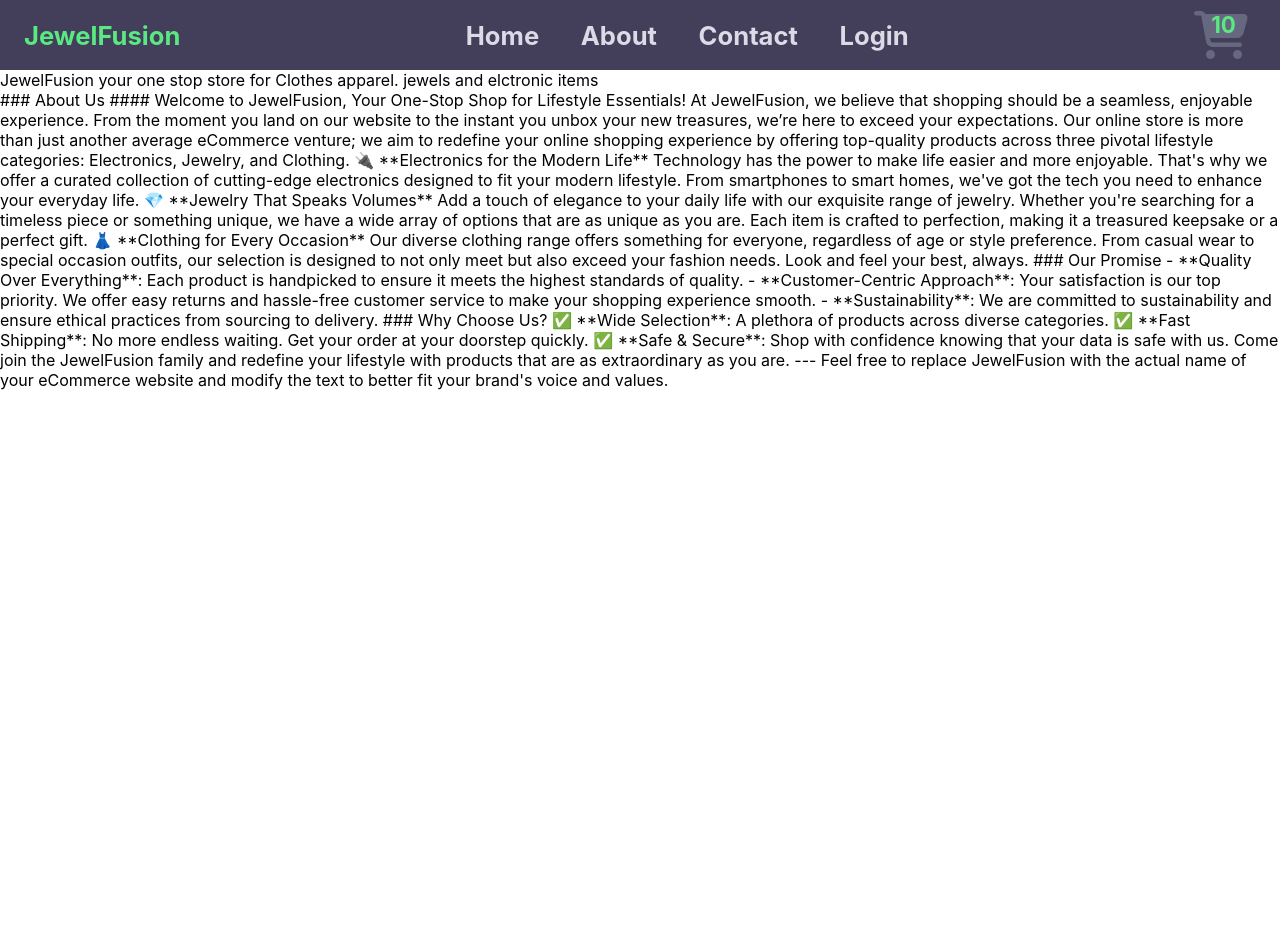
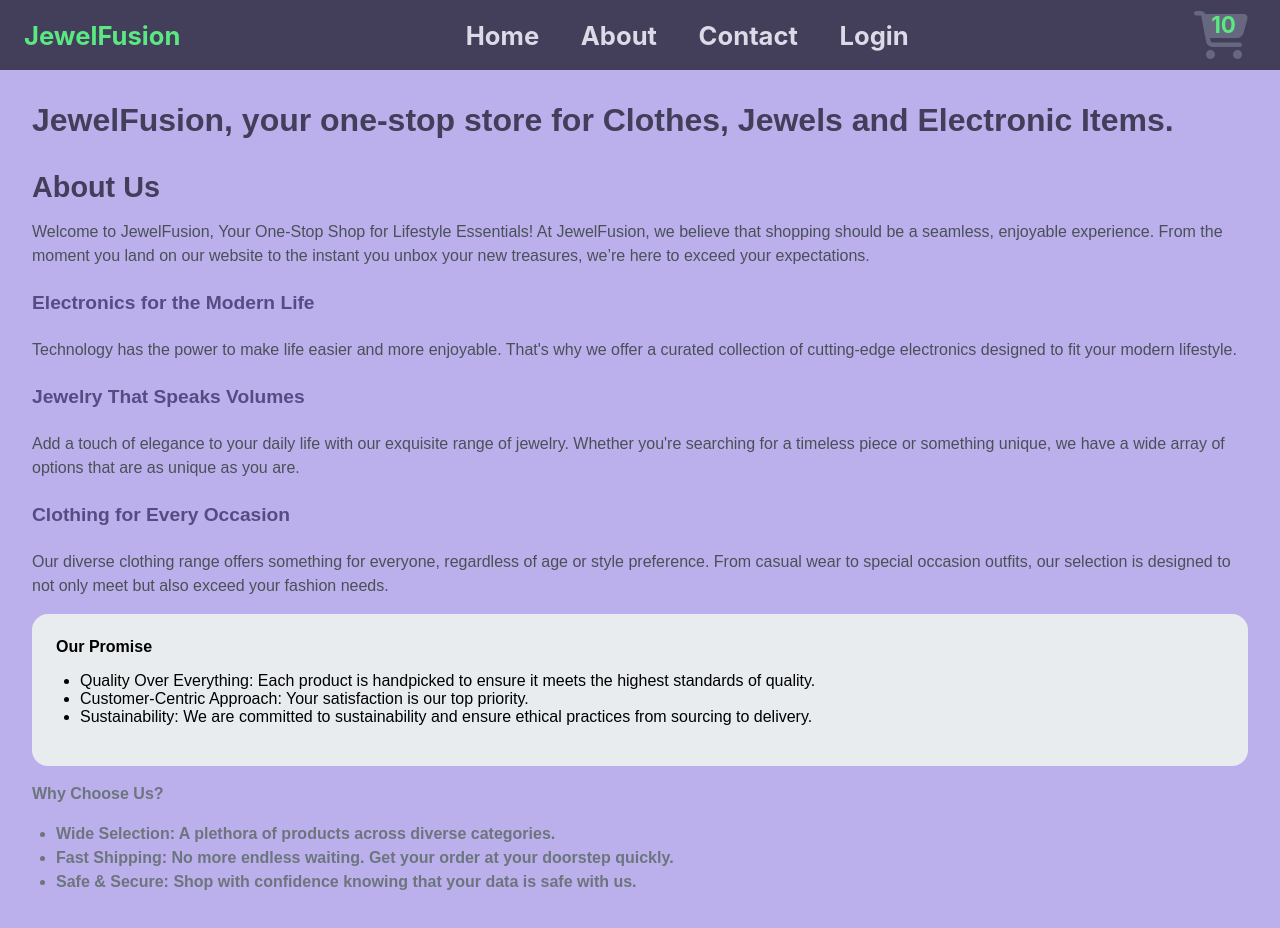
Before and after one commit to MrCyberlord/EcommerceWebsite2, a React (Create React App) app: page /About in a window 1280 px wide. Shown: the top 928 px of the page. Before the commit the page ends 800 px from the top, so only its background shows below. Built offline with nearby package versions, Linux system fonts and the light colour scheme.

Commit message:
Added About page

```diff
--- a/src/App.js
+++ b/src/App.js
@@ -7,6 +7,8 @@ import Products from "./Components/ProductsPage/Products";
 import LoginPage from "./Components/Authentication/LoginPage";
 import About from "./Components/About";
 import ContactPage from "./Components/ContactPage";
+
+import "./App.css";
 
 const App = () => {
   return (
--- a/src/Components/About.js
+++ b/src/Components/About.js
@@ -1,46 +1,86 @@
 import React from "react";
+import styles from "./About.module.css"; // Importing the CSS module
 
 const About = () => {
   return (
-    <div>
-      <div>
-        JewelFusion your one stop store for Clothes apparel. jewels and
-        elctronic items
+    <div className={styles.aboutContainer}>
+      {/* Intro Section */}
+      <div className={styles.introText}>
+        JewelFusion, your one-stop store for Clothes, Jewels and Electronic
+        Items.
       </div>
-      ### About Us #### Welcome to JewelFusion, Your One-Stop Shop for Lifestyle
-      Essentials! At JewelFusion, we believe that shopping should be a seamless,
-      enjoyable experience. From the moment you land on our website to the
-      instant you unbox your new treasures, we’re here to exceed your
-      expectations. Our online store is more than just another average eCommerce
-      venture; we aim to redefine your online shopping experience by offering
-      top-quality products across three pivotal lifestyle categories:
-      Electronics, Jewelry, and Clothing. 🔌 **Electronics for the Modern Life**
-      Technology has the power to make life easier and more enjoyable. That's
-      why we offer a curated collection of cutting-edge electronics designed to
-      fit your modern lifestyle. From smartphones to smart homes, we've got the
-      tech you need to enhance your everyday life. 💎 **Jewelry That Speaks
-      Volumes** Add a touch of elegance to your daily life with our exquisite
-      range of jewelry. Whether you're searching for a timeless piece or
-      something unique, we have a wide array of options that are as unique as
-      you are. Each item is crafted to perfection, making it a treasured
-      keepsake or a perfect gift. 👗 **Clothing for Every Occasion** Our diverse
-      clothing range offers something for everyone, regardless of age or style
-      preference. From casual wear to special occasion outfits, our selection is
-      designed to not only meet but also exceed your fashion needs. Look and
-      feel your best, always. ### Our Promise - **Quality Over Everything**:
-      Each product is handpicked to ensure it meets the highest standards of
-      quality. - **Customer-Centric Approach**: Your satisfaction is our top
-      priority. We offer easy returns and hassle-free customer service to make
-      your shopping experience smooth. - **Sustainability**: We are committed to
-      sustainability and ensure ethical practices from sourcing to delivery. ###
-      Why Choose Us? ✅ **Wide Selection**: A plethora of products across
-      diverse categories. ✅ **Fast Shipping**: No more endless waiting. Get
-      your order at your doorstep quickly. ✅ **Safe & Secure**: Shop with
-      confidence knowing that your data is safe with us. Come join the
-      JewelFusion family and redefine your lifestyle with products that are as
-      extraordinary as you are. --- Feel free to replace JewelFusion with the
-      actual name of your eCommerce website and modify the text to better fit
-      your brand's voice and values.
+
+      {/* About Us Header */}
+      <h3 className={styles.aboutUsHeader}>About Us</h3>
+
+      {/* About Us Content */}
+      <p className={styles.paragraph}>
+        Welcome to JewelFusion, Your One-Stop Shop for Lifestyle Essentials! At
+        JewelFusion, we believe that shopping should be a seamless, enjoyable
+        experience. From the moment you land on our website to the instant you
+        unbox your new treasures, we’re here to exceed your expectations.
+      </p>
+
+      {/* Sub-headers and Their Content */}
+      <strong className={styles.subHeader}>
+        Electronics for the Modern Life
+      </strong>
+      <p className={styles.paragraph}>
+        Technology has the power to make life easier and more enjoyable. That's
+        why we offer a curated collection of cutting-edge electronics designed
+        to fit your modern lifestyle.
+      </p>
+
+      <strong className={styles.subHeader}>Jewelry That Speaks Volumes</strong>
+      <p className={styles.paragraph}>
+        Add a touch of elegance to your daily life with our exquisite range of
+        jewelry. Whether you're searching for a timeless piece or something
+        unique, we have a wide array of options that are as unique as you are.
+      </p>
+
+      <strong className={styles.subHeader}>Clothing for Every Occasion</strong>
+      <p className={styles.paragraph}>
+        Our diverse clothing range offers something for everyone, regardless of
+        age or style preference. From casual wear to special occasion outfits,
+        our selection is designed to not only meet but also exceed your fashion
+        needs.
+      </p>
+
+      {/* Our Promise */}
+      <div className={styles.ourPromise}>
+        <strong>Our Promise</strong>
+        <ul className={styles.unorderedList}>
+          <li>
+            Quality Over Everything: Each product is handpicked to ensure it
+            meets the highest standards of quality.
+          </li>
+          <li>
+            Customer-Centric Approach: Your satisfaction is our top priority.
+          </li>
+          <li>
+            Sustainability: We are committed to sustainability and ensure
+            ethical practices from sourcing to delivery.
+          </li>
+        </ul>
+      </div>
+
+      {/* Footer Text */}
+      <p className={`${styles.paragraph} ${styles.footerText}`}>
+        Why Choose Us?
+        <ul className={styles.unorderedList}>
+          <li>
+            Wide Selection: A plethora of products across diverse categories.
+          </li>
+          <li>
+            Fast Shipping: No more endless waiting. Get your order at your
+            doorstep quickly.
+          </li>
+          <li>
+            Safe & Secure: Shop with confidence knowing that your data is safe
+            with us.
+          </li>
+        </ul>
+      </p>
     </div>
   );
 };
--- /dev/null
+++ b/src/Components/About.module.css
@@ -0,0 +1,93 @@
+/* Main container */
+.aboutContainer {
+    /* background-color: #f8f9fa; */
+    padding: 2rem;
+    font-family: Arial, Helvetica, sans-serif;
+    background-color: #bcb0ec;
+  }
+
+  /* Intro Section */
+  .introText {
+    font-size: 2rem;
+    font-weight: 600;
+    color: #433E5A;
+    margin-bottom: 2rem;
+  }
+
+  /* Headers */
+  .headerText {
+    color: #343a40;
+    font-weight: 700;
+  }
+
+  /* About Us Text */
+  .aboutUsHeader {
+    color: #433E5A;
+    font-size: 1.8rem;
+    margin-bottom: 1rem;
+  }
+
+  /* Sub-headers like "Electronics for the Modern Life" */
+  .subHeader {
+    font-size: 1.2rem;
+    display: block;
+    margin: 1.5rem 0;
+    color: #564b82;
+  }
+
+  /* Text content */
+  .paragraph {
+    color: #495057;
+    font-size: 1rem;
+    line-height: 1.5;
+  }
+
+  /* Unordered List */
+  .unorderedList {
+    padding-left: 1.5rem;
+    list-style-type: disc;
+  }
+
+  /* Our Promise Section */
+  .ourPromise {
+    background-color: #e9ecef;
+    padding: 1.5rem;
+    border-radius: 1rem;
+  }
+
+  /* Icons */
+  .icon {
+    color: #166e2b;
+    margin-right: 0.5rem;
+  }
+
+  /* Footer Text like "Why Choose Us?" */
+  .footerText {
+    font-weight: 700;
+    color: #6c757d;
+  }
+
+
+                                           /* SCROLL BAR */
+
+  /* width */
+::-webkit-scrollbar {
+  width: 1rem;
+}
+
+/* Track */
+::-webkit-scrollbar-track {
+  box-shadow: inset 0 0 1rem #433E5A;
+  border-radius: 0rem;
+}
+
+/* Handle */
+::-webkit-scrollbar-thumb {
+  background: #9781f0;
+  border-radius: 1rem;
+}
+
+/* Handle on hover */
+::-webkit-scrollbar-thumb:hover {
+  background: #6D59C0;
+}
--- a/src/Components/Navbar.module.css
+++ b/src/Components/Navbar.module.css
@@ -9,8 +9,8 @@
     top: 0;
     left: 0;
     width: 100%;
+    min-height: 2rem;
     position: sticky;
-    min-height: 2rem;
 }
 
 .Navbar nav a {
--- a/src/Components/ProductsPage/ProductCard.module.css
+++ b/src/Components/ProductsPage/ProductCard.module.css
@@ -1,7 +1,6 @@
 .productCard {
     height: 18rem;
     width: 18rem;
-
     display: flex;
     justify-content: center;
     align-items: center;
--- a/src/Components/ProductsPage/Products.module.css
+++ b/src/Components/ProductsPage/Products.module.css
@@ -1,6 +1,5 @@
 .products {
-    margin-top: 2rem;
-
+    padding-top: 2rem;
 }
 
 /* .productList {
```
Also changed, not shown: public/Images/About.jpg (added), src/App.css (line endings or trailing spaces).
